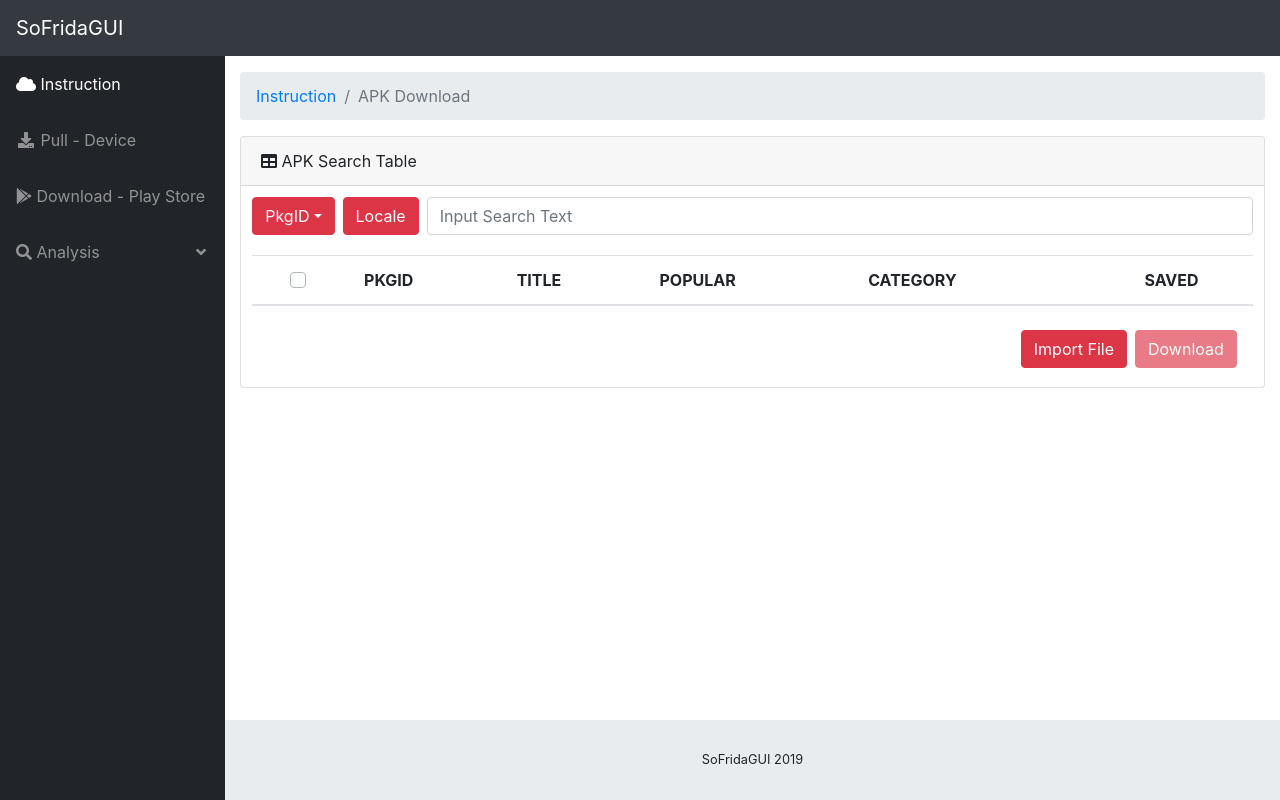
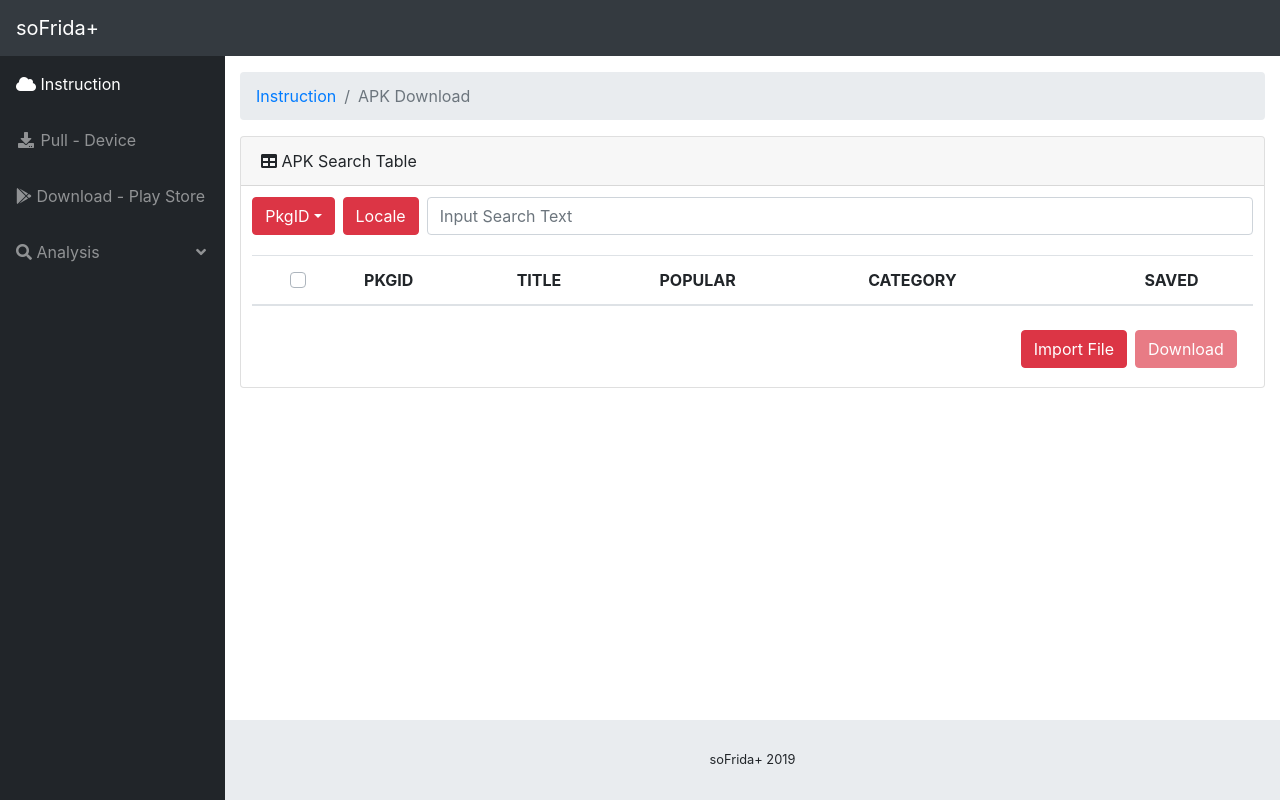
Before and after one commit to june5079/soFrida, a Flask app: page /apk_download in a window 1280 px wide. Run offline with Flask 2, Linux system fonts and the light colour scheme; lists and menus that the app fills with data are empty; some libraries are stand-ins or nearby versions.

Commit message:
README modified

```diff
--- a/templates/layout.html
+++ b/templates/layout.html
@@ -30,7 +30,7 @@
 
         <nav class="navbar navbar-expand navbar-dark bg-dark static-top">
 
-            <a class="navbar-brand mr-1" href="{{ url_for('index') }}">SoFridaGUI</a>
+            <a class="navbar-brand mr-1" href="{{ url_for('index') }}">soFrida+</a>
             <button class="btn btn-link btn-sm text-white order-1 order-sm-0" id="sidebarToggle" href="#">
             </button>
         </nav>
@@ -74,7 +74,7 @@
                 <footer class="sticky-footer">
                     <div class="container my-auto">
                         <div class="copyright text-center my-auto">
-                            <span>SoFridaGUI 2019</span>
+                            <span>soFrida+ 2019</span>
                         </div>
                     </div>
                 </footer>
```
Also changed, not shown: README.md, static/AWS-S3-red.svg (added), static/apk_download.png, static/pull_device.png (added), 1 other file.
